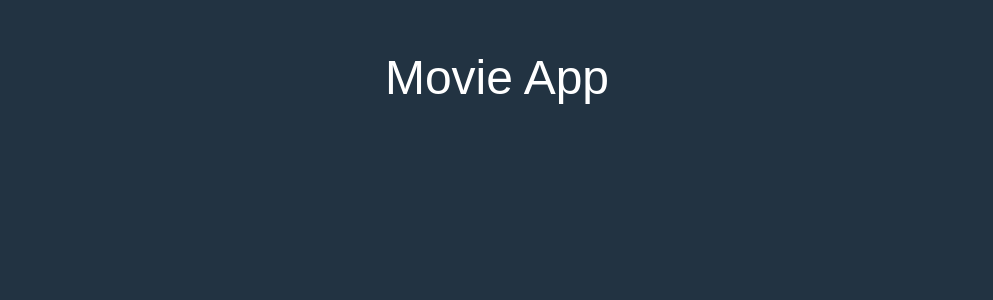
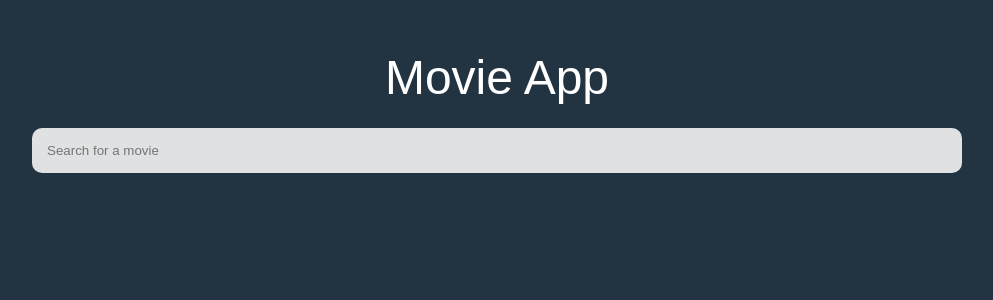
Before and after one commit to dannylwe/movieReactjs, a React (Create React App) app: page / in a window 1280 px wide. Shown: the top 300 px of the page, without its empty margins (143-1136 px from the left). Built offline with nearby package versions, Linux system fonts and the light colour scheme.

Commit message:
add search component

```diff
--- a/src/App.css
+++ b/src/App.css
@@ -19,3 +19,32 @@
   font-weight: 500;
   text-align: center;
 }
+
+main {
+  width: 100%;
+  max-width: 960px;
+  margin: 0 auto;
+}
+
+section {
+  padding: 15px;
+}
+
+.searchbox {
+  display: block;
+  width: 100%;
+  padding: 15px;
+  border: none;
+  outline: none;
+  background: none;
+  background-color: #EEEE;
+  color: #53565A;
+  font-size: 20;
+  font-weight: 300;
+  transition: 0.4s ease-out;
+  border-radius: 10px;
+}
+
+.searchbox:focus {
+  box-shadow: 0px 0px 8px 3px #466179;
+}
--- a/src/App.js
+++ b/src/App.js
@@ -1,5 +1,6 @@
 import React from 'react';
 import './App.css';
+import Search from './components/Search';
 
 function App() {
   return (
@@ -7,6 +8,9 @@
       <header className="App-header">
         <h1>Movie App</h1>
       </header>
+      <main>
+        <Search />
+      </main>
     </div>
   );
 }
--- /dev/null
+++ b/src/components/Search.js
@@ -0,0 +1,15 @@
+import React from 'react'
+
+function Search() {
+    return (
+        <section className="searchbox-wrap">
+            <input type="text"
+            name=""
+            className="searchbox"
+            placeholder="Search for a movie"
+            />
+        </section>
+    )
+}
+
+export default Search
```
